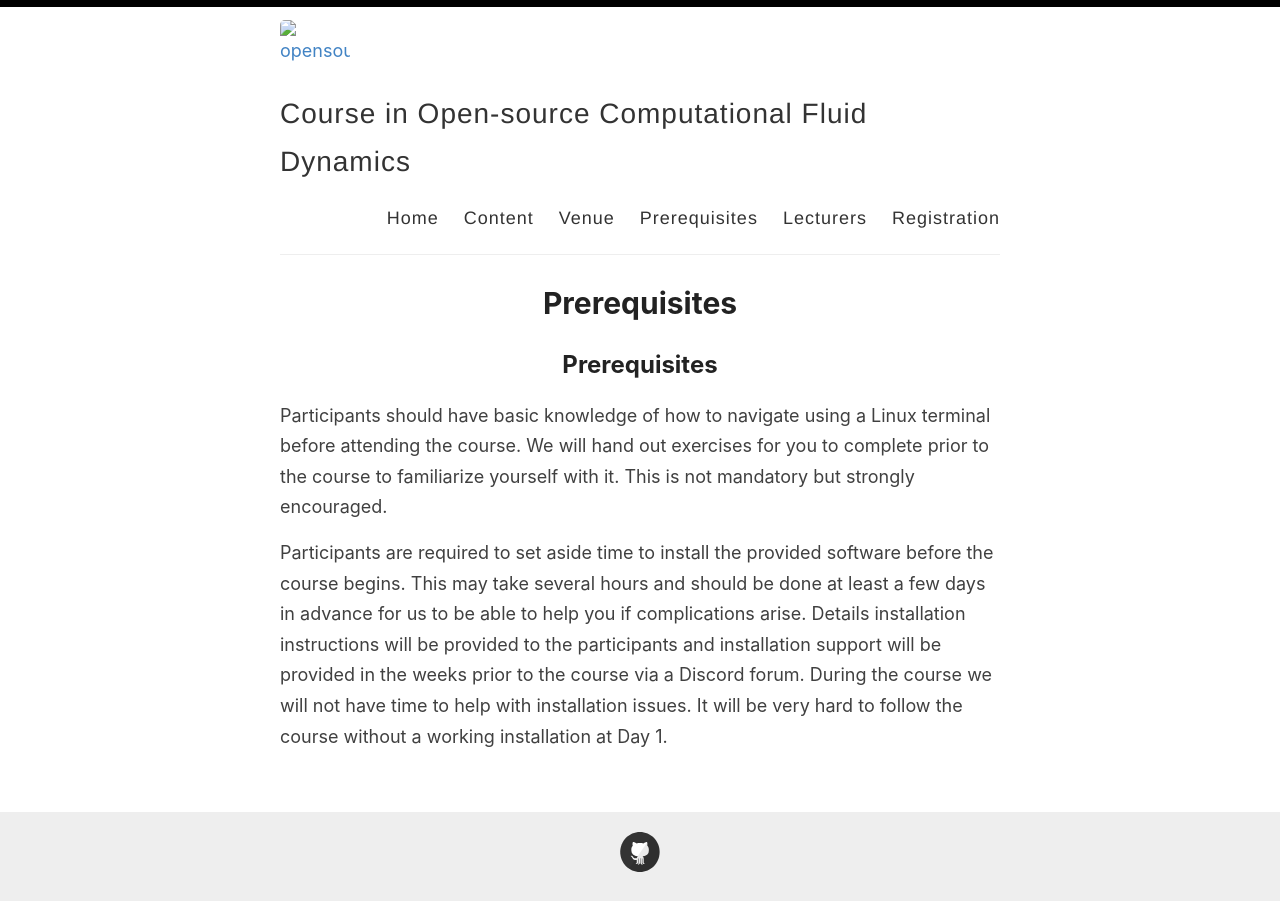
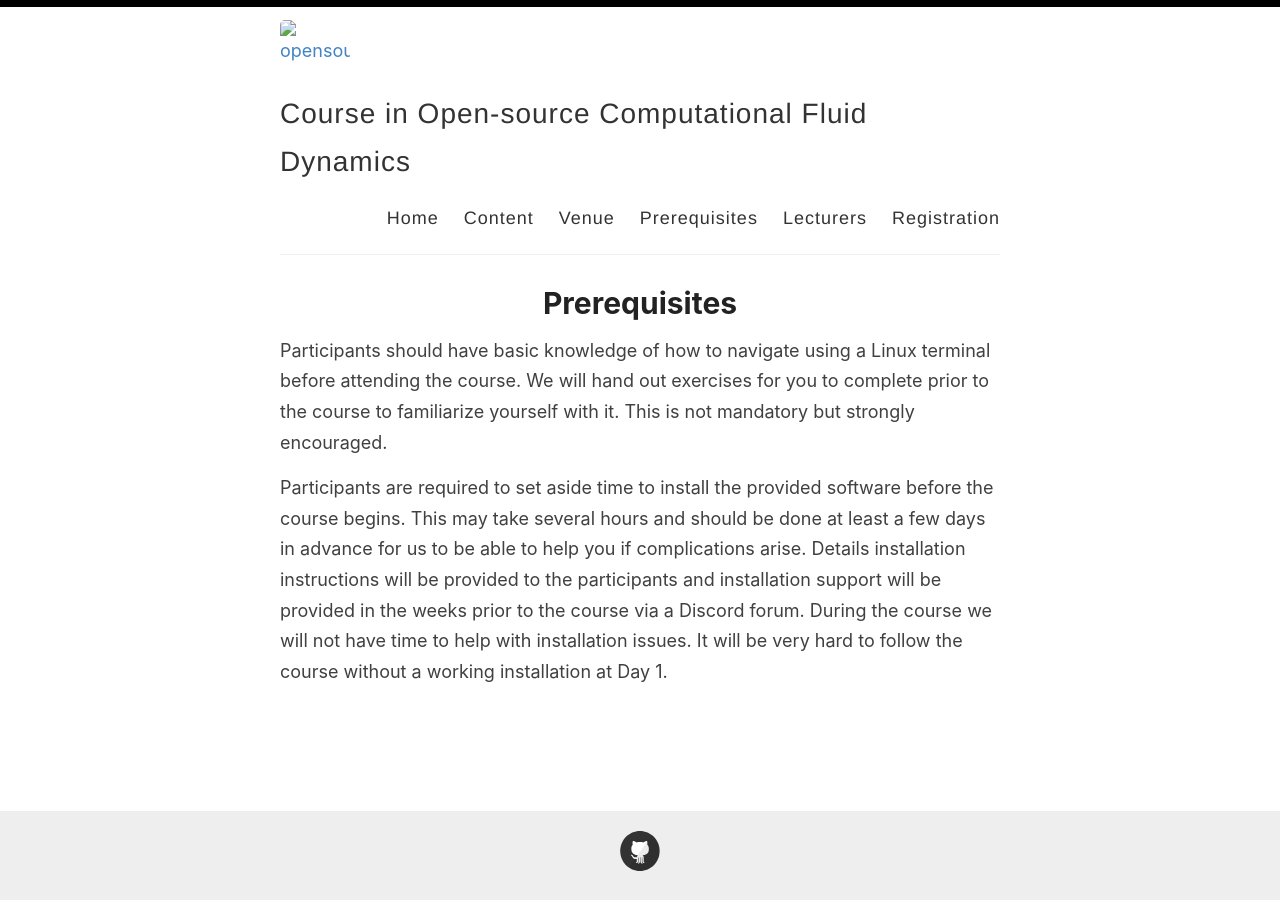
Before and after one commit to OpenSourceCFDCourse/opensourcecfdcourse.github.io, a Jekyll site: the page built from _pages/prerequisites.md, in a window 1280 px wide. Built offline with Jekyll 4.4.1, drawn with Linux system fonts in a browser that asks for light colours.

Commit message:
Update prerequisites.md

```diff
--- a/_pages/prerequisites.md
+++ b/_pages/prerequisites.md
@@ -1,9 +1,8 @@
 ---
 layout: page
 title: Prerequisites
-permalink: /prerequisites
+permalink: /prerequisites/
 ---
-## Prerequisites
 
 Participants should have basic knowledge of how to navigate using a Linux terminal before attending the course. We will hand out exercises for you to complete prior to the course to familiarize yourself with it. This is not mandatory but strongly encouraged.
 
```
